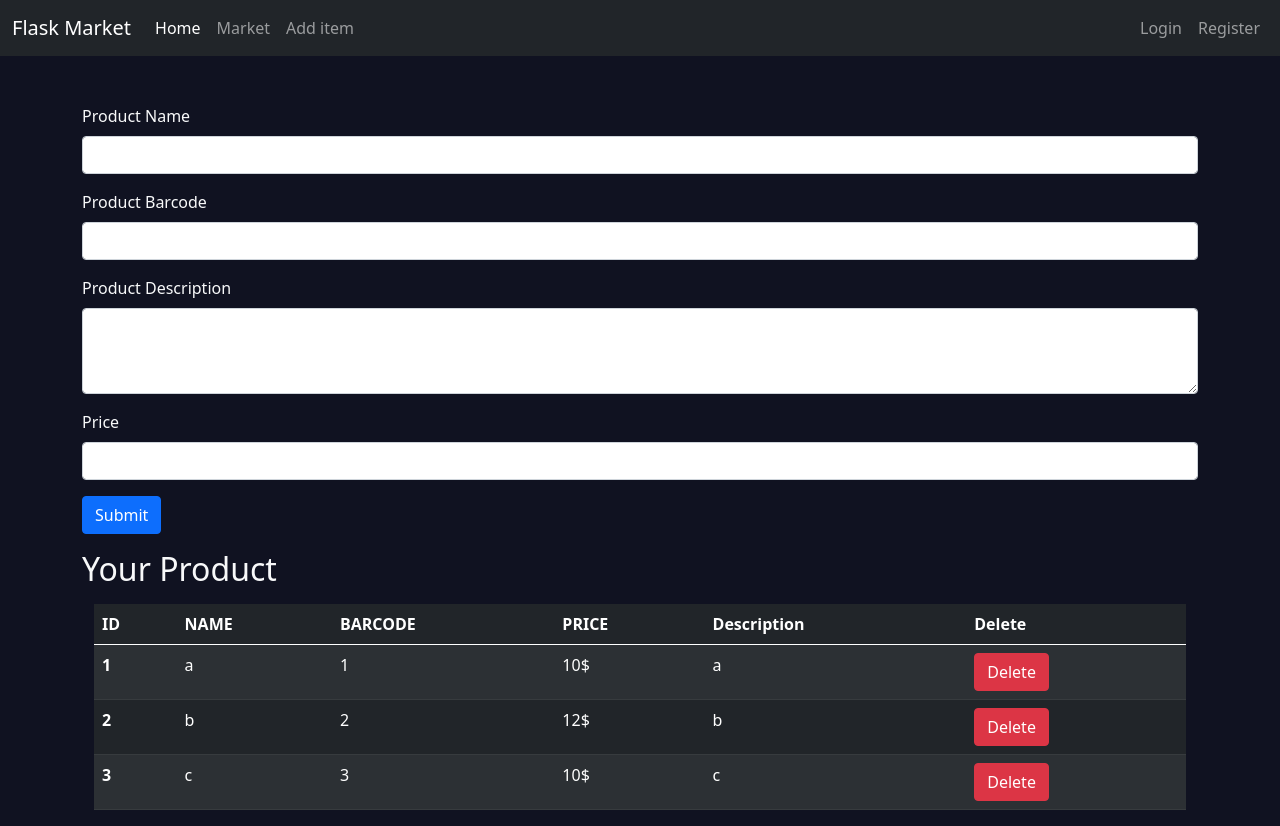
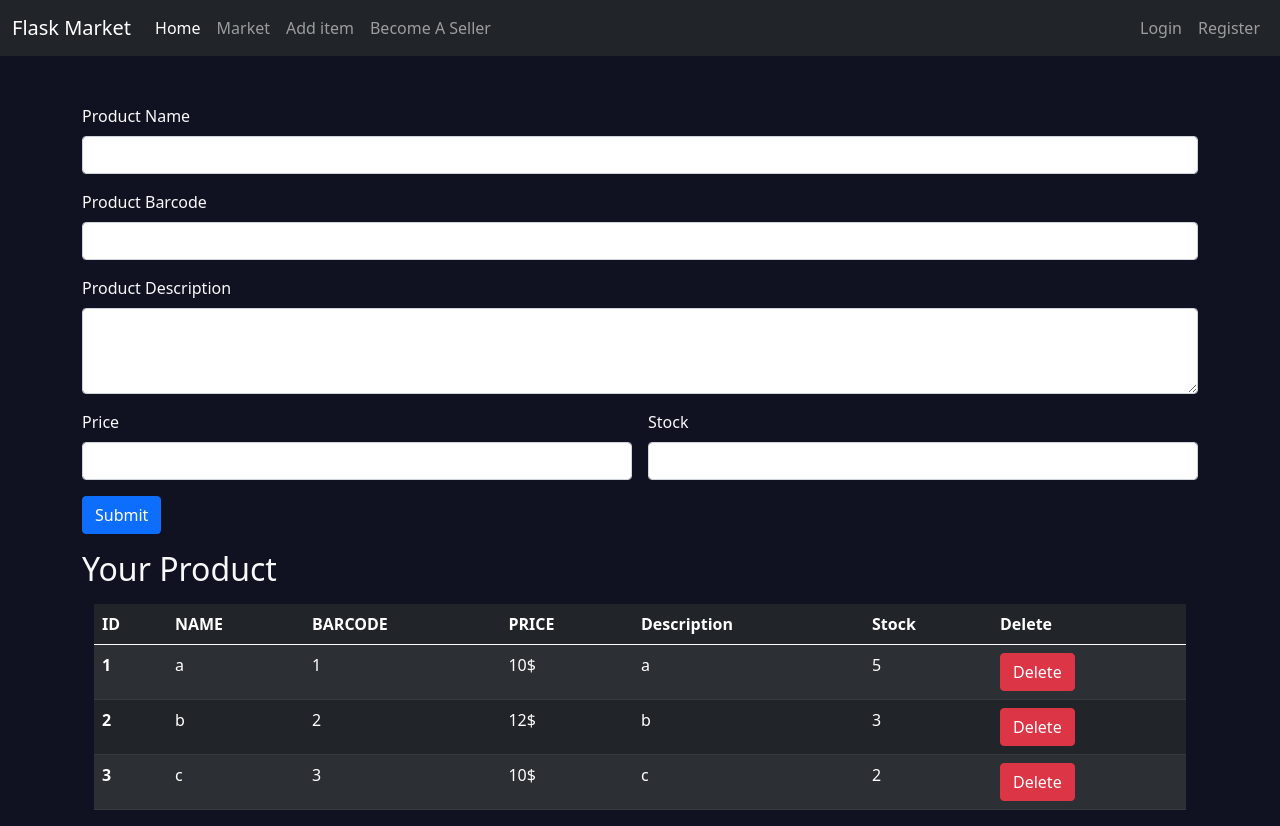
Before and after one commit to anurajcreator/Flask-free-code-camp, a Flask app: page /add_item in a window 1280 px wide. Run offline with Flask 2, Linux system fonts and the light colour scheme; data comes from the database, SQL or seed files in the repository; both versions use the stored data as it was after the commit; some libraries are stand-ins or nearby versions.

Commit message:
stocks section added in additems

```diff
--- a/market/routes.py
+++ b/market/routes.py
@@ -32,7 +32,8 @@ def add_item():
             pr_barc = request.form['product_barc']
             pr_desc = request.form['product_desc']
             pr_price = request.form['product_price']
-            item = Item(name=pr_name, price=pr_price, barcode=pr_barc, description=pr_desc)
+            pr_stock = request.form['product_stock']
+            item = Item(name=pr_name, price=pr_price, barcode=pr_barc, description=pr_desc, stock=pr_stock)
             db.session.add(item)
             db.session.commit()
             message = "success"
--- a/market/templates/additem.html
+++ b/market/templates/additem.html
@@ -18,49 +18,66 @@ Add Items
         <label for="product_desc" class="form-label">Product Description</label>
         <textarea class="form-control" id="product_desc" rows="3" name='product_desc'></textarea>
     </div>
-    <div class="mb-3">
-        <label for="product_price" class="form-label">Price</label>
-        <input type="text" class="form-control" id="product_price" name='product_price'>
+    <div class="row g-3 mb-3">
+        <div class="col">
+            <label for="product_price" class="form-label">Price</label>
+            <input type="text" class="form-control" id="product_price" name='product_price'>
+        </div>
+        <div class="col">
+            <label for="product_stock" class="form-label">Stock</label>
+            <input type="text" class="form-control" id="product_stock" name='product_stock'>
+        </div>
     </div>
     <button type="submit" class="btn btn-primary">Submit</button>
 </form>
 
 
 <div class="my-3">
+    <svg xmlns="http://www.w3.org/2000/svg" style="display: none;">
+        <symbol id="check-circle-fill" fill="currentColor" viewBox="0 0 16 16">
+            <path
+                d="M16 8A8 8 0 1 1 0 8a8 8 0 0 1 16 0zm-3.97-3.03a.75.75 0 0 0-1.08.022L7.477 9.417 5.384 7.323a.75.75 0 0 0-1.06 1.06L6.97 11.03a.75.75 0 0 0 1.079-.02l3.992-4.99a.75.75 0 0 0-.01-1.05z" />
+        </symbol>
+        <symbol id="info-fill" fill="currentColor" viewBox="0 0 16 16">
+            <path
+                d="M8 16A8 8 0 1 0 8 0a8 8 0 0 0 0 16zm.93-9.412-1 4.705c-.07.34.029.533.304.533.194 0 .487-.07.686-.246l-.088.416c-.287.346-.92.598-1.465.598-.703 0-1.002-.422-.808-1.319l.738-3.468c.064-.293.006-.399-.287-.47l-.451-.081.082-.381 2.29-.287zM8 5.5a1 1 0 1 1 0-2 1 1 0 0 1 0 2z" />
+        </symbol>
+        <symbol id="exclamation-triangle-fill" fill="currentColor" viewBox="0 0 16 16">
+            <path
+                d="M8.982 1.566a1.13 1.13 0 0 0-1.96 0L.165 13.233c-.457.778.091 1.767.98 1.767h13.713c.889 0 1.438-.99.98-1.767L8.982 1.566zM8 5c.535 0 .954.462.9.995l-.35 3.507a.552.552 0 0 1-1.1 0L7.1 5.995A.905.905 0 0 1 8 5zm.002 6a1 1 0 1 1 0 2 1 1 0 0 1 0-2z" />
+        </symbol>
+    </svg>
     {% if message == 'danger' %}
 
-    <div class="alert alert-danger d-flex align-items-center" role="alert">
-        <svg xmlns="http://www.w3.org/2000/svg" style="display: none;">
-            <symbol id="exclamation-triangle-fill" fill="currentColor" viewBox="0 0 16 16">
-              <path d="M8.982 1.566a1.13 1.13 0 0 0-1.96 0L.165 13.233c-.457.778.091 1.767.98 1.767h13.713c.889 0 1.438-.99.98-1.767L8.982 1.566zM8 5c.535 0 .954.462.9.995l-.35 3.507a.552.552 0 0 1-1.1 0L7.1 5.995A.905.905 0 0 1 8 5zm.002 6a1 1 0 1 1 0 2 1 1 0 0 1 0-2z"/>
-            </symbol>
-          </svg>
+    <div class="alert alert-danger d-flex align-items-center alert-dismissible fade show" role="alert">
+        <svg class="bi flex-shrink-0 me-2" width="24" height="24" role="img" aria-label="Danger:">
+            <use xlink:href="#exclamation-triangle-fill" />
+        </svg>
         <div>
-            No Product Found
+            No Products Found
         </div>
+        <button type="button" class="btn-close" data-bs-dismiss="alert" aria-label="Close"></button>
     </div>
 
     {% elif message == 'success' %}
-    <div class="alert alert-success d-flex align-items-center" role="alert">
-        <svg xmlns="http://www.w3.org/2000/svg" style="display: none;">
-            <symbol id="check-circle-fill" fill="currentColor" viewBox="0 0 16 16">
-              <path d="M16 8A8 8 0 1 1 0 8a8 8 0 0 1 16 0zm-3.97-3.03a.75.75 0 0 0-1.08.022L7.477 9.417 5.384 7.323a.75.75 0 0 0-1.06 1.06L6.97 11.03a.75.75 0 0 0 1.079-.02l3.992-4.99a.75.75 0 0 0-.01-1.05z"/>
-            </symbol>
-          </svg>
+    <div class="alert alert-success d-flex align-items-center alert-dismissible fade show" role="alert">
+        <svg class="bi flex-shrink-0 me-2" width="24" height="24" role="img" aria-label="Success:">
+            <use xlink:href="#check-circle-fill" />
+        </svg>
         <div>
-            A New Product added Successfully
+            Product Added Successfully
         </div>
+        <button type="button" class="btn-close" data-bs-dismiss="alert" aria-label="Close"></button>
     </div>
     {% elif message == 'same_item' %}
-    <div class="alert alert-danger d-flex align-items-center" role="alert">
-        <svg xmlns="http://www.w3.org/2000/svg" style="display: none;">
-            <symbol id="exclamation-triangle-fill" fill="currentColor" viewBox="0 0 16 16">
-              <path d="M8.982 1.566a1.13 1.13 0 0 0-1.96 0L.165 13.233c-.457.778.091 1.767.98 1.767h13.713c.889 0 1.438-.99.98-1.767L8.982 1.566zM8 5c.535 0 .954.462.9.995l-.35 3.507a.552.552 0 0 1-1.1 0L7.1 5.995A.905.905 0 0 1 8 5zm.002 6a1 1 0 1 1 0 2 1 1 0 0 1 0-2z"/>
-            </symbol>
-          </svg>
+    <div class="alert alert-warning d-flex align-items-center alert-dismissible fade show" role="alert">
+        <svg class="bi flex-shrink-0 me-2" width="24" height="24" role="img" aria-label="Warning:">
+            <use xlink:href="#exclamation-triangle-fill" />
+        </svg>
         <div>
-            Same Product Found, Please Enter Unique Product
+            Same Product Found, Please Enter a New Product
         </div>
+        <button type="button" class="btn-close" data-bs-dismiss="alert" aria-label="Close"></button>
     </div>
     {% endif %}
 </div>
@@ -77,6 +94,7 @@ Add Items
                     <th scope="col">BARCODE</th>
                     <th scope="col">PRICE</th>
                     <th scope="col">Description</th>
+                    <th scope="col">Stock</th>
                     <th scope="col">Delete</th>
                 </tr>
             </thead>
@@ -88,7 +106,9 @@ Add Items
                     <td>{{ product.barcode }}</td>
                     <td>{{ product.price }}$</td>
                     <td>{{ product.description }}</td>
-                    <td><a href="/delete_row/{{product.id}}"><button type="button" class="btn btn-danger">Delete</button></a></td>
+                    <td>{{ product.stock }}</td>
+                    <td><a href="/delete_row/{{product.id}}"><button type="button"
+                                class="btn btn-danger">Delete</button></a></td>
                 </tr>
                 {% endfor %}
             </tbody>
--- a/market/templates/base.html
+++ b/market/templates/base.html
@@ -38,6 +38,9 @@
                     <li class="nav-item">
                         <a class="nav-link" href="{{ url_for('add_item') }}">Add item</a>
                     </li>
+                    <li class="nav-item">
+                        <a class="nav-link" href="{{ url_for('add_item') }}">Become A Seller</a>
+                    </li>
                 </ul>
                 <div class="d-flex flex-row-reverse">
                     <ul class="navbar-nav">
```
Also changed, not shown: market/models.py (+18 -1 lines), market/market.db.
